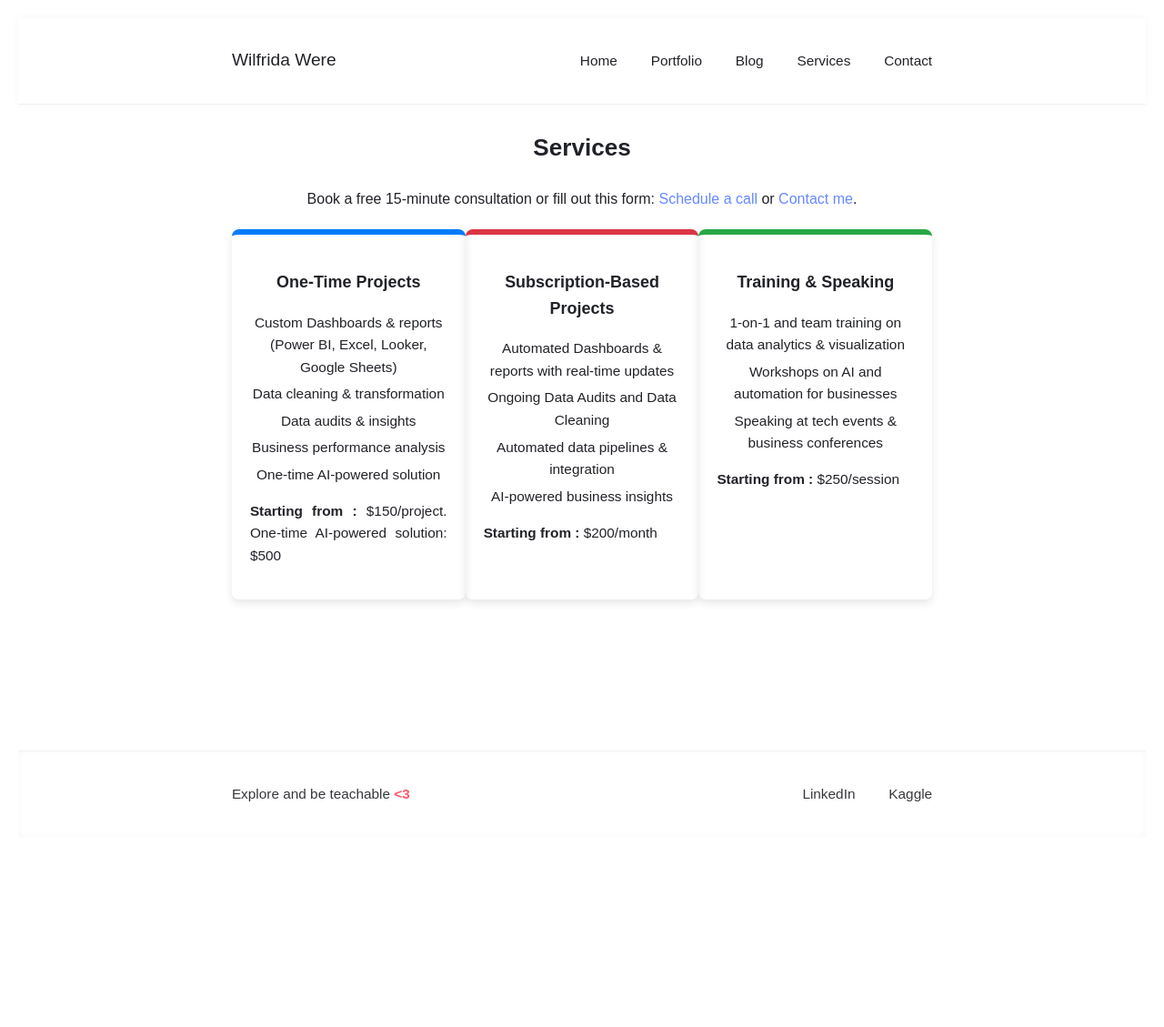
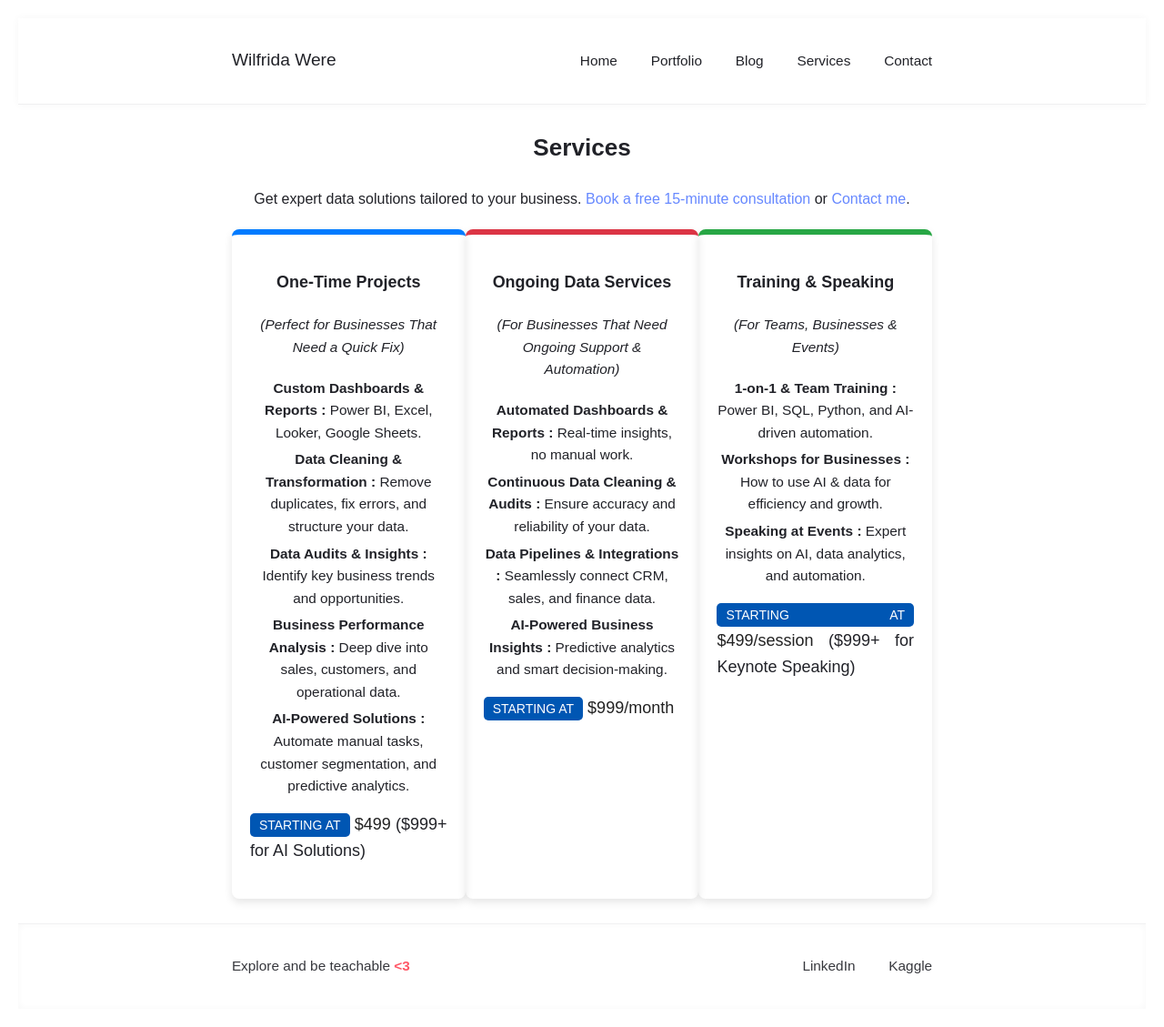
Before and after one commit to Wilfrida-Were/website, a Jekyll site: the page built from services.html, in a window 1280 px wide. Shown: the whole page at 91% size. Built offline with Jekyll 4.4.1, drawn with Linux system fonts in a browser that asks for light colours; before the commit the page ends 940 px from its top, so only the background shows below that.

Commit message:
Update services.html

```diff
--- a/services.html
+++ b/services.html
@@ -4,41 +4,60 @@ title: "Services"
 ---
 
 <link rel="stylesheet" href="{{ '/assets/css/services.css' | relative_url }}">
-<p class="consultation-note">Book a free 15-minute consultation or fill out this form: <a href="https://calendly.com/wilfrida-were" target="_blank">Schedule a call</a> or <a href="/contact">Contact me</a>.</p>
+
+<p class="consultation-note">
+    Get expert data solutions tailored to your business.
+    <a href="https://calendly.com/wilfrida-were" target="_blank">Book a free 15-minute consultation</a>
+    or <a href="/contact">Contact me</a>.
+</p>
+
 <div class="services-container">
     <!-- One-Time Projects -->
   <div class="service-box blue">
       <h3>One-Time Projects</h3>
+      <h4>(<em>Perfect for Businesses That Need a Quick Fix</em>)</h4>
       <ul>
-            <li>Custom Dashboards & reports (Power BI, Excel, Looker, Google Sheets)</li>
-            <li>Data cleaning & transformation</li>
-            <li>Data audits & insights</li>
-            <li>Business performance analysis</li>
-            <li>One-time AI-powered solution</li>
+          <li><strong>Custom Dashboards & Reports : </strong>Power BI, Excel, Looker, Google Sheets.</li>
+          <li><strong>Data Cleaning & Transformation : </strong>Remove duplicates, fix errors, and structure your data.</li>
+          <li><strong>Data Audits & Insights : </strong>Identify key business trends and opportunities.</li>
+          <li><strong>Business Performance Analysis : </strong>Deep dive into sales, customers, and operational data.</li>
+          <li><strong>AI-Powered Solutions : </strong>Automate manual tasks, customer segmentation, and predictive analytics.</li>
       </ul>
-        <p><strong>Starting from :</strong> $150/project. One-time AI-powered solution: $500</p>
+      <p class="pricing">
+          <span class="price-badge">Starting at</span>
+          <span class="price">$499</span>
+          <span class="discount">($999+ for AI Solutions)</span>
+      </p>
   </div>
 
-    <!-- Subscription-Based Projects -->
+  <!-- Subscription-Based Services -->
   <div class="service-box red">
-        <h3>Subscription-Based Projects</h3>
+      <h3>Ongoing Data Services</h3>
+      <h4>(<em>For Businesses That Need Ongoing Support & Automation</em>)</h4>
       <ul>
-            <li>Automated Dashboards & reports with real-time updates</li>
-            <li>Ongoing Data Audits and Data Cleaning</li>
-            <li>Automated data pipelines & integration</li>
-            <li>AI-powered business insights</li>
+          <li><strong>Automated Dashboards & Reports : </strong>Real-time insights, no manual work.</li>
+          <li><strong>Continuous Data Cleaning & Audits : </strong>Ensure accuracy and reliability of your data.</li>
+          <li><strong>Data Pipelines & Integrations : </strong>Seamlessly connect CRM, sales, and finance data.</li>
+          <li><strong>AI-Powered Business Insights : </strong>Predictive analytics and smart decision-making.</li>
       </ul>
-        <p><strong>Starting from :</strong> $200/month</p>
+      <p class="pricing">
+          <span class="price-badge">Starting at</span>
+          <span class="price">$999/month</span>
+      </p>
   </div>
 
   <!-- Training & Speaking -->
   <div class="service-box green">
       <h3>Training & Speaking</h3>
+      <h4>(<em>For Teams, Businesses & Events</em>)</h4>
       <ul>
-            <li>1-on-1 and team training on data analytics & visualization</li>
-            <li>Workshops on AI and automation for businesses</li>
-            <li>Speaking at tech events & business conferences</li>
+          <li><strong>1-on-1 & Team Training : </strong>Power BI, SQL, Python, and AI-driven automation.</li>
+          <li><strong>Workshops for Businesses : </strong>How to use AI & data for efficiency and growth.</li>
+          <li><strong>Speaking at Events : </strong>Expert insights on AI, data analytics, and automation.</li>
       </ul>
-        <p><strong>Starting from :</strong> $250/session</p>
+      <p class="pricing">
+          <span class="price-badge">Starting at</span>
+          <span class="price">$499/session</span>
+          <span class="discount">($999+ for Keynote Speaking)</span>
+      </p>
   </div>
-</div>
```
Lines whose indentation alone changed are shown as unchanged.
